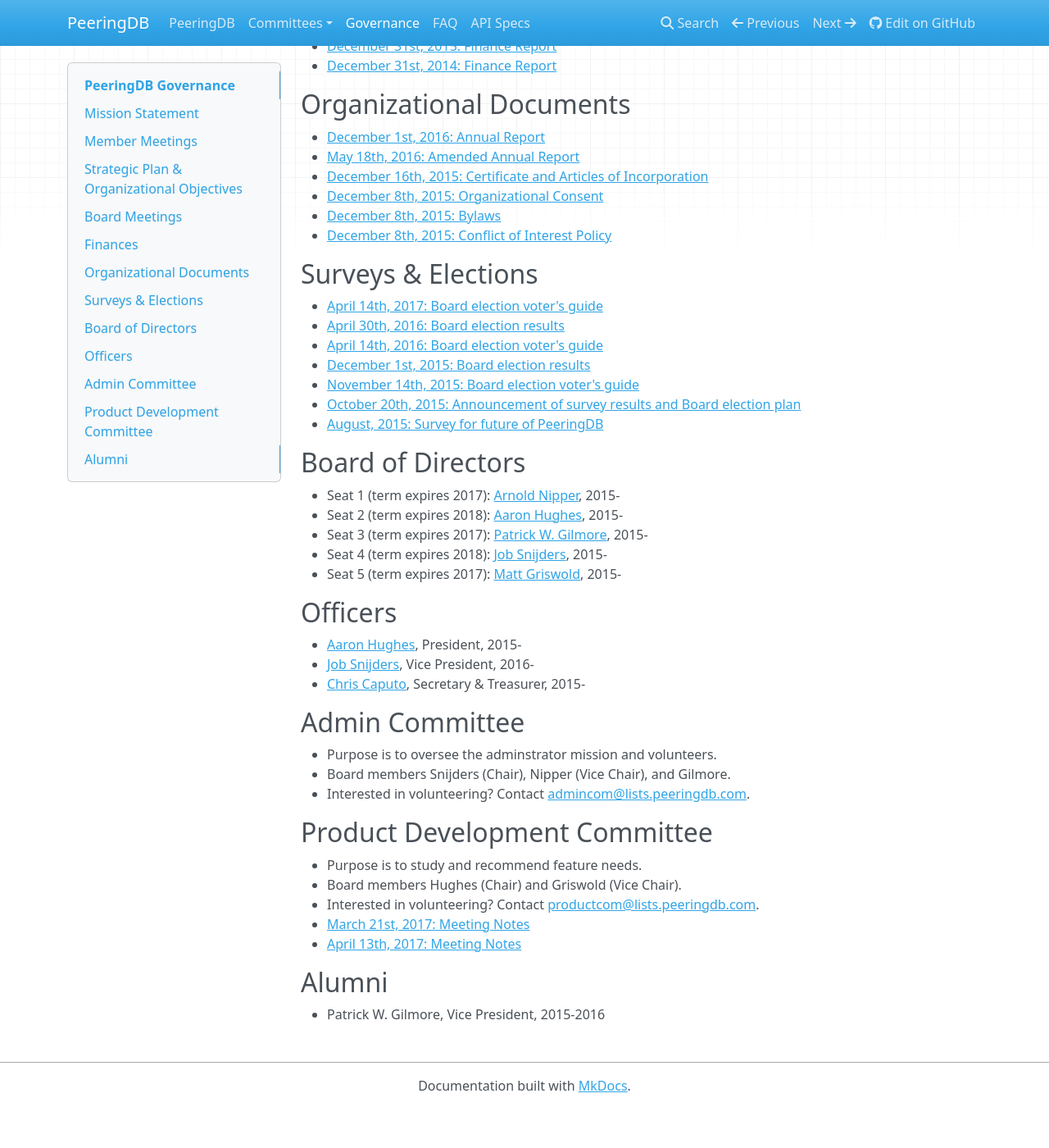
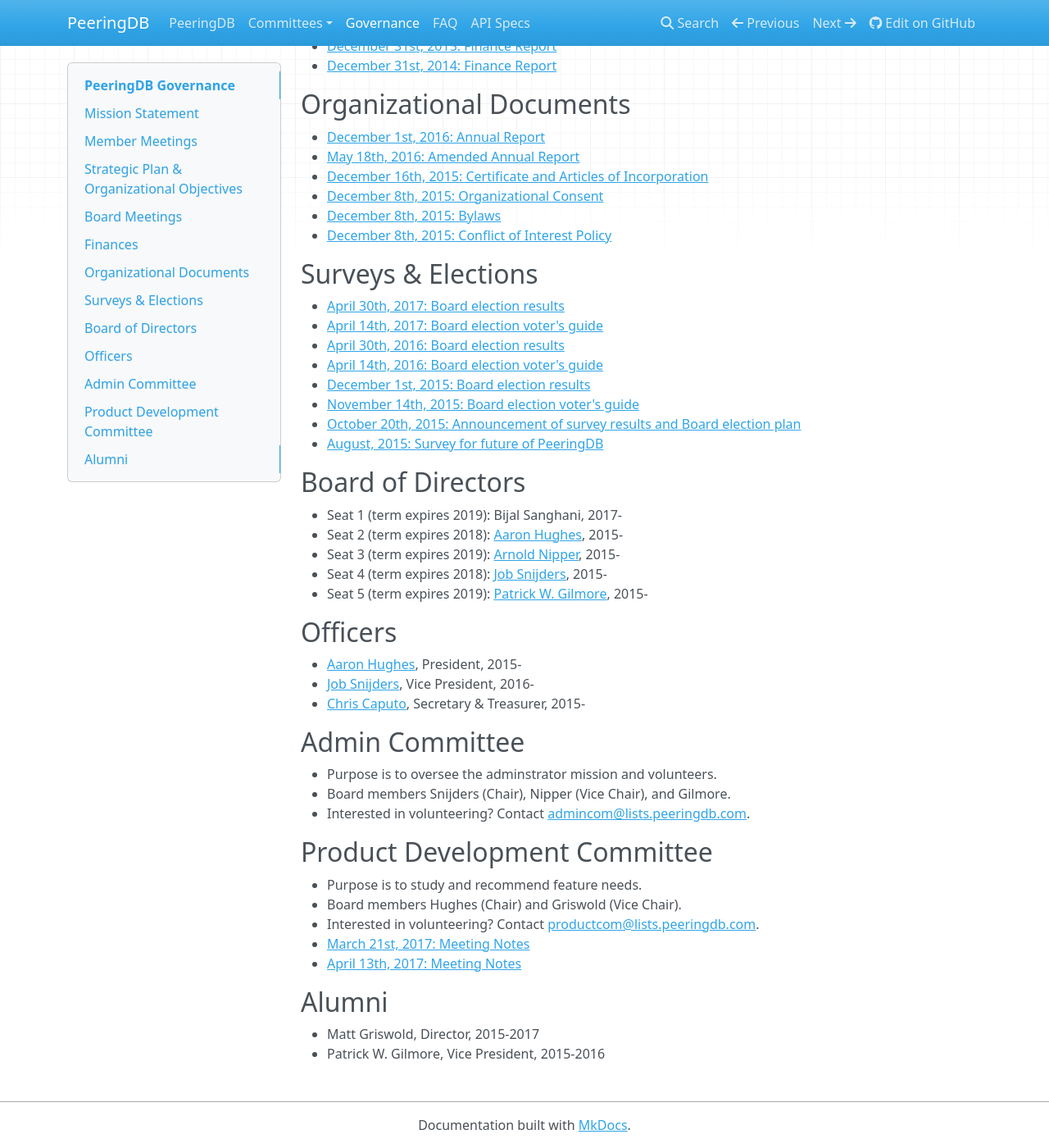
Before and after one commit to peeringdb/docs, an MkDocs documentation site: the page built from docs/gov.md, in a window 1280 px wide and 1400 px high, scrolled down 962 px. Shown: the whole window at 82% size. Built offline with MkDocs 1.6.1, drawn with Linux system fonts in a browser that asks for light colours; nearby versions of some CDN libraries; old or Windows-style settings are respelled for this version of MkDocs; before the commit the page ends 2314 px from its top, so only the background shows below that.

Commit message:
Board election results.

```diff
--- a/docs/gov.md
+++ b/docs/gov.md
@@ -51,6 +51,7 @@
 
 ## Surveys & Elections
 
+- [April 30th, 2017: Board election results](gov/misc/2017-04-30_Comprehensive_Poll_Results.pdf)
 - [April 14th, 2017: Board election voter's guide](gov/misc/2017-04-14_election.html)
 - [April 30th, 2016: Board election results](gov/misc/2016-04-30_Comprehensive_Poll_Results.pdf)
 - [April 14th, 2016: Board election voter's guide](gov/misc/2016-04-14_election.html)
@@ -61,11 +62,11 @@
 
 ## Board of Directors
 
-- Seat 1 (term expires 2017): [Arnold Nipper](mailto:arnold@peeringdb.com), 2015-
+- Seat 1 (term expires 2019): Bijal Sanghani, 2017-
 - Seat 2 (term expires 2018): [Aaron Hughes](mailto:aaronh@peeringdb.com), 2015-
-- Seat 3 (term expires 2017): [Patrick W. Gilmore](mailto:patrick@peeringdb.com), 2015-
+- Seat 3 (term expires 2019): [Arnold Nipper](mailto:arnold@peeringdb.com), 2015-
 - Seat 4 (term expires 2018): [Job Snijders](mailto:job@peeringdb.com), 2015-
-- Seat 5 (term expires 2017): [Matt Griswold](mailto:grizz@peeringdb.com), 2015-
+- Seat 5 (term expires 2019): [Patrick W. Gilmore](mailto:patrick@peeringdb.com), 2015-
 
 ## Officers
 
@@ -89,4 +90,5 @@
 
 ## Alumni
 
+- Matt Griswold, Director, 2015-2017
 - Patrick W. Gilmore, Vice President, 2015-2016
```
Also changed, not shown: 1 other file.
